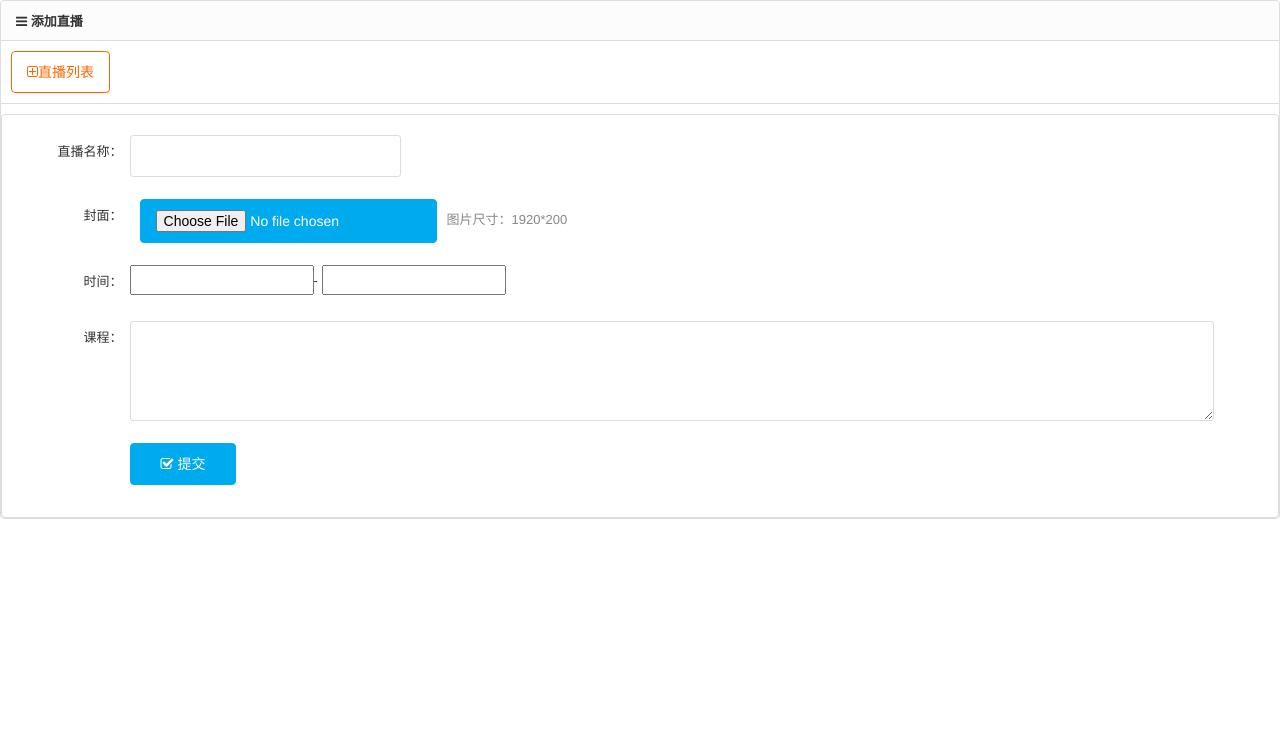
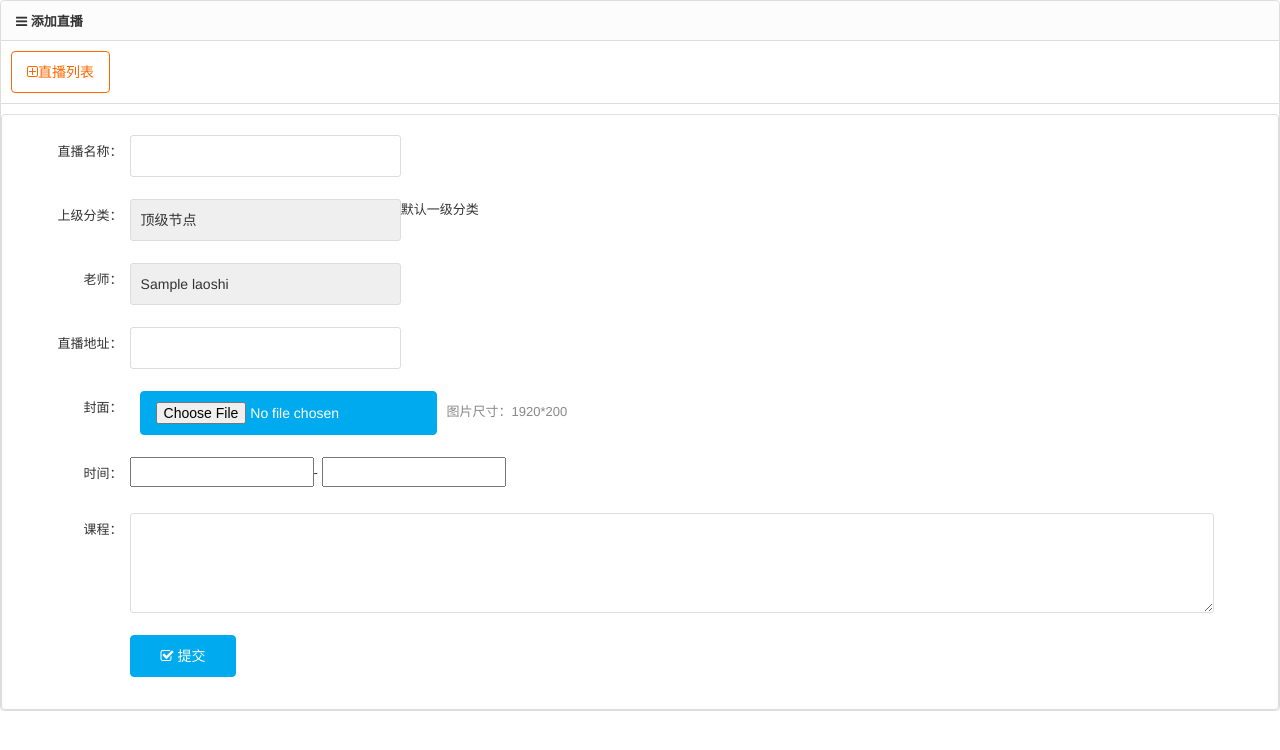
Before and after one commit to duzejundouyaer/-, a Yii app: template advanced/frontend/views/teacher/teacher.php in a window 1280 px wide. Shown: the top 750 px of the page. Run offline with PHP 8.4 and a stand-in for Yii, Linux system fonts and the light colour scheme; the template is opened without the code that fills it: most values are stand-ins (such as "Sample title", 1, 10 or a date in 2020); some libraries are stand-ins or nearby versions.

Commit message:
第三方的方法

```diff
--- a/advanced/frontend/views/teacher/teacher.php
+++ b/advanced/frontend/views/teacher/teacher.php
@@ -33,6 +33,51 @@
           <div class="tips"></div>
         </div>
       </div>
+
+         <div class="form-group">
+            <div class="label">
+                <label>上级分类：</label>
+            </div>
+            <div class="field">
+                <select name="type_id" class="input w50">
+                    <option value="0">顶级节点</option>
+                    <?php foreach($type as $key=>$val){?>
+                        <option value="<?php echo $val['type_id']?>">
+                          <?php echo str_repeat('&nbsp;&nbsp;&nbsp;',$val['flag'])?><?php echo $val['type_name']?>
+                        </option>
+                    <?php }?>
+                </select>
+                <div class="tips">默认一级分类</div>
+            </div>
+        </div>
+
+<div class="form-group">
+            <div class="label">
+                <label>老师：</label>
+            </div>
+            <div class="field">
+                <select name="teacher_id" class="input w50">
+
+                    <?php foreach($laoshi as $key=>$val){?>
+                        <option value="<?php echo $val['teacher_id']?>">
+                          <?php echo $val['teacher_name']?>
+                      </option>
+                    <?php }?>
+                </select>
+                <div class="tips"></div>
+            </div>
+        </div>
+
+<div class="form-group">
+        <div class="label">
+          <label>直播地址：</label>
+        </div>
+        <div class="field">
+          <input type="text" class="input w50" name="url" value="" data-validate="required:请输入直播地址" />
+          <div class="tips"></div>
+        </div>
+      </div>
+
       <div class="form-group">
         <div class="label">
           <label>封面：</label>
```
